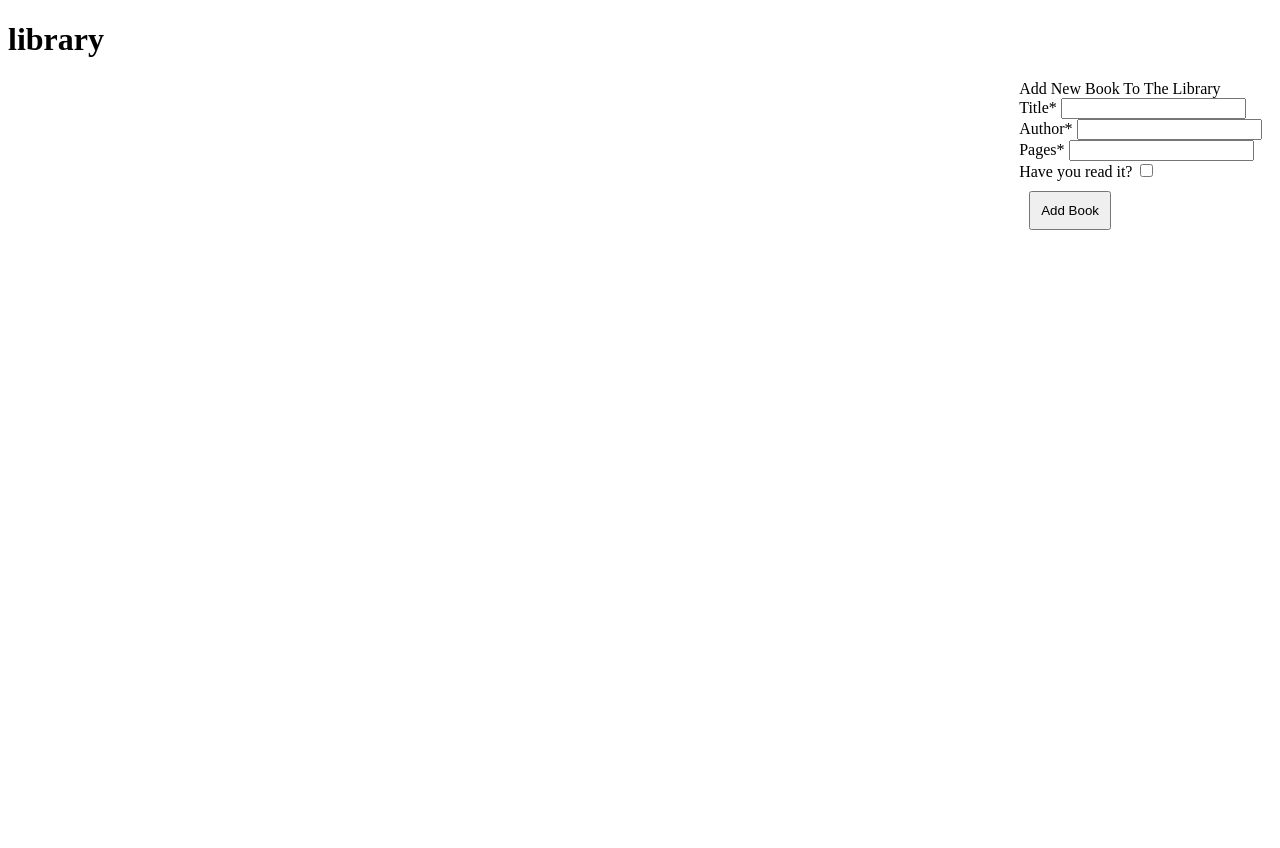
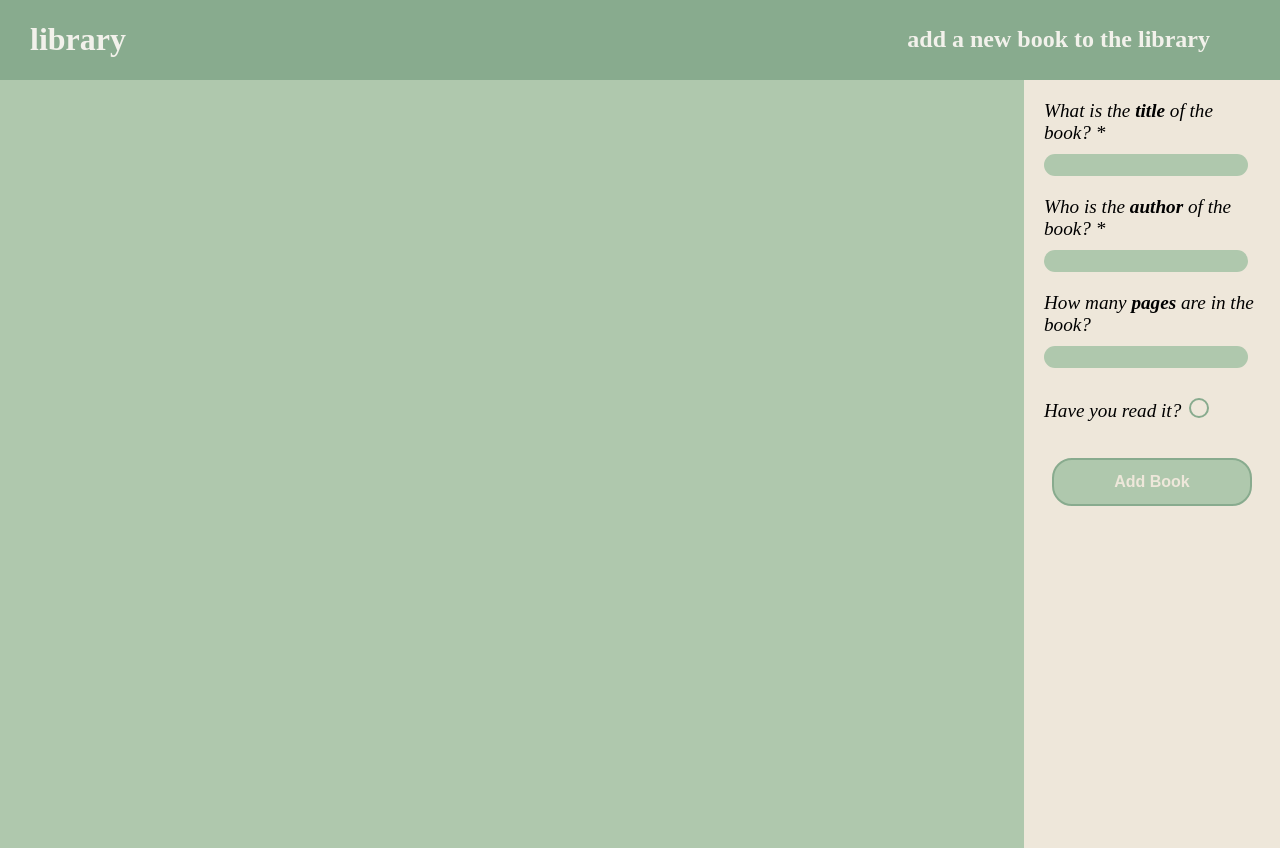
Before and after one commit to Gabi-97/library, a plain HTML site: page index.html in a window 1280 px wide. Before the commit the page ends 800 px from the top, so only its background shows below. Drawn offline with Linux system fonts and the light colour scheme.

Commit message:
clean up

```diff
--- a/index.html
+++ b/index.html
@@ -9,6 +9,7 @@
 <body>
     <div class="header-container">
       <h1>library</h1>
+      <h2>add a new book to the library</h2>
     </div>
     <div class="content-container">
 
@@ -17,24 +18,23 @@
       </div>
       <div class="add-book-sidebar">
         <form action="">
-          Add New Book To The Library
           <div>
-            <label for="title">Title* </label>
+            <label for="title">What is the <span>title</span> of the book? *</label><br>
             <input type="text" name="title" id="title" required minlength="5" maxlength="30">
           </div>
           <div>
-            <label for="author">Author* </label>
+            <label for="author">Who is the <span>author</span> of the book? *</label><br>
             <input type="text" name="author" id="author" required minlength="5" maxlength="30">
           </div>
           <div>
-            <label for="pages">Pages* </label>
-            <input type="number" name="pages" id="pages" required>
+            <label for="pages">How many <span>pages</span> are in the book?</label><br>
+            <input type="number" name="pages" id="pages" required min="50" max="1999">
           </div>
           <div>
             <label for="read">Have you read it?</label>
             <input type="checkbox" name="read" id="read">
           </div>
-          <button type="button" class="add-book">Add Book</button>
+          <button type="submit" class="add-book">Add Book</button>
         </form>
       </div>
     </div>
--- a/script.js
+++ b/script.js
@@ -1,20 +1,27 @@
 //storing the books in an array
 const myLibrary  = [];
 
-//constructor
-function Book(title, author, pages, read) {
+class Book {
+    constructor(title, author, pages, read) {
         this.title = title;
         this.author = author;
         this.pages = pages;
         this.read = read;
+    }
 }
 
-//create new books from book costructor based on user input
+//create new books from book class based on user input
 function addBookToLibrary() {
     const title = document.getElementById('title').value;
     const author = document.getElementById('author').value;
     const pages = document.getElementById('pages').value;
     const read = haveRead();
+
+    //alert if title/author/pages fields are emtpy
+    if (title.trim() === '' || author.trim() === '' || pages.trim() === '') {
+        alert('Please fill in all fields before adding a book.');
+        return;
+    }
 
     const newBook = new Book(title, author, pages, read);
     myLibrary.push(newBook);
@@ -76,9 +83,10 @@ function createBook(bookData, index) {
     cardDiv.appendChild(bookAuthor);
 
     bookPages.classList.add("book-pages");
-    bookPages.textContent = bookData.pages;
+    bookPages.textContent = bookData.pages + " pgs";
     cardDiv.appendChild(bookPages);
 
+    buttonsDiv.classList.add("buttons-container")
     cardDiv.appendChild(buttonsDiv);
 
     bookRead.classList.add("read");
@@ -108,7 +116,4 @@ function createBook(bookData, index) {
         myLibrary.splice(dataIndex, 1);
         displayBooks();
     });
-
-
-
 }
--- a/style.css
+++ b/style.css
@@ -1,16 +1,136 @@
+:root {
+    --dark-green: #88AB8E;
+    --light-green: #AFC8AD;
+    --dark-cream: #EEE7DA;
+    --light-cream: #F2F1EB;
+}
+
+body {
+    margin:0;
+    padding: 0;
+    background-color: var(--light-cream);
+    height:100vh;
+}
+/* HEADER */
+.header-container {
+    display: flex;
+    justify-content: space-between;
+    align-items: center;
+    background-color: var(--dark-green);
+}
+h1 {
+    padding-left: 30px;
+    color: var(--light-cream);
+}
+h2 {
+     padding-right: 70px;
+     color: var(--light-cream);
+}
+/* MAIN CONTENT */
 .content-container {
     display: grid;
     grid-template-columns: 4fr 1fr;
 }
 .book-cards{
     display: flex;
-    gap: 10px;
+    flex-wrap: wrap;
+    justify-content: center;
+    padding: 20px;
+    gap: 20px;
+    background-color: var(--light-green);
+
 }
 .book-card {
-    border: black solid 2px;
+    border: var(--dark-green) solid 2px;
+    border-radius: 5%;
+    min-width: 200px;
+    height:200px;
+    background-color: var(--dark-cream);
+    display: grid;
+    justify-content: center;
+    align-items: center;
+}
+.buttons-container {
+    display: flex;
+    gap: 15px;
+    justify-content: space-between;
+    margin-right: 15px;
+    margin-left: 15px;
+}
+.read {
+    width: 100px;
+}
+button {
+    padding: 10px;
+    background-color: var(--light-green);
+    border: var(--dark-green) 2px solid;
+    border-radius: 20px;
+    color:var(--dark-cream);
+    font-weight:900;
+}
+.book-title, .book-author, .book-pages {
+    margin: 10px;
+}
+.book-title {
+    font-weight: bold;
+}
+/*
+.read - finished/in progress button
+.book-delete - delete button
+.buttons-container - both buttons
+ */
+
+/* SIDEBAR */
+.add-book-sidebar{
+    display: grid;
+    background-color: var(--dark-cream);
+    min-height: 91vh;
     padding: 20px;
 }
-button{
-    padding: 10px;
-    margin: 10px;
+form {
+    display: flex;
+    flex-direction: column;
+
 }
+input {
+    margin-bottom: 20px;
+    margin-top: 10px;
+    height: 1.5em;
+}
+form > div {
+    align-items: center;
+}
+input {
+    background-color: var(--light-green);
+    border:none;
+    border-radius: 15px;
+    width: 200px;
+}
+label {
+    font-size: 1.2em;
+    font-style: italic;
+}
+span {
+    font-weight: bold;
+}
+#read {
+    width: 1.5em;
+    height: 1.5em;
+    background-color: var(--dark-cream);
+    border-radius: 50%;
+    vertical-align: middle;
+    border: 2px solid var(--dark-green);
+    appearance: none;
+    outline: none;
+    cursor: pointer;
+}
+#read:checked {
+    background-color: var(--light-green);
+}
+.add-book {
+    width: 200px;
+    height: 3em;
+    margin-top: 20px;
+    align-self: center;
+    font-size: 1em;
+}
```
